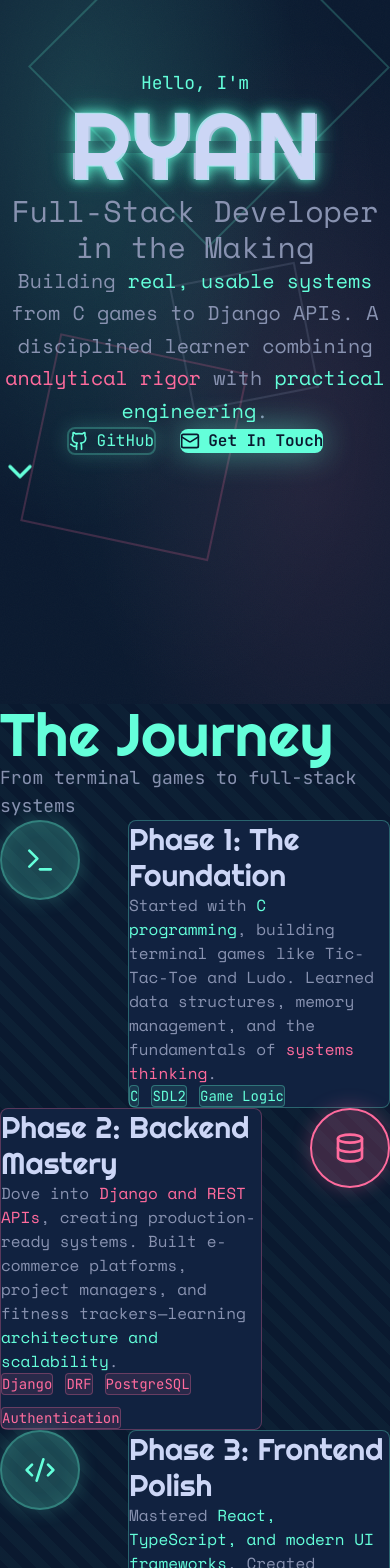
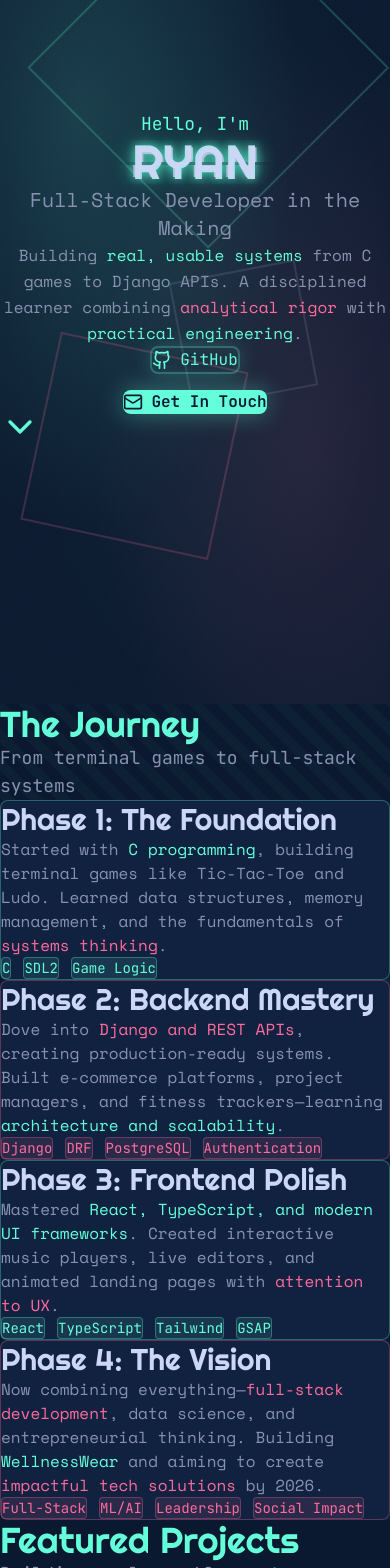
Before and after one commit to kyler004/portfolio, a React (Vite) app: page / in a window 390 px wide. Shown: the part 140-1708 px from the top of the page. Built offline with nearby package versions, Linux system fonts and the light colour scheme.

Commit message:
feat: Implement the main portfolio page and its core sections including hero, skills, projects, timeline, and contact.

```diff
--- a/src/components/Contact.tsx
+++ b/src/components/Contact.tsx
@@ -12,9 +12,9 @@ export default function Contact({
   linkedinUrl = "#", // TODO: Replace with actual LinkedIn URL
 }: ContactProps) {
   return (
-    <section className="py-32 px-6 bg-gradient-to-b from-[#0A192F] to-[#112240] relative overflow-hidden hero-gradient">
+    <section className="py-32 px-6 bg-linear-to-b from-[#0A192F] to-[#112240] relative overflow-hidden hero-gradient">
       <div className="max-w-4xl mx-auto text-center relative z-10">
-        <h2 className="font-display text-6xl text-[#64FFDA] mb-6 neon-glow fade-up">
+        <h2 className="font-display text-4xl md:text-6xl text-[#64FFDA] mb-6 neon-glow fade-up">
           Let's Build Something
         </h2>
         <p
--- a/src/components/FeaturedProjects.tsx
+++ b/src/components/FeaturedProjects.tsx
@@ -21,7 +21,7 @@ const FeaturedProjects = forwardRef<HTMLDivElement, FeaturedProjectsProps>(
     return (
       <section ref={ref} className="py-32 px-6 bg-[#0A192F] relative">
         <div className="max-w-7xl mx-auto">
-          <h2 className="font-display text-6xl text-[#64FFDA] mb-4 fade-up">
+          <h2 className="font-display text-4xl md:text-6xl text-[#64FFDA] mb-4 fade-up">
             Featured Projects
           </h2>
           <p className="font-mono text-[#8892B0] text-lg mb-20 fade-up">
--- a/src/components/HeroSection.tsx
+++ b/src/components/HeroSection.tsx
@@ -28,20 +28,20 @@ const HeroSection = forwardRef<HTMLDivElement>((_, ref) => {
           Hello, I'm
         </div>
         <h1
-          className="font-display text-8xl mb-6 glitch neon-glow fade-up"
+          className="font-display text-5xl sm:text-6xl md:text-8xl mb-6 glitch neon-glow fade-up"
           data-text="RYAN"
           style={{ transitionDelay: "0.2s" }}
         >
           RYAN
         </h1>
         <h2
-          className="font-body text-3xl text-[#8892B0] mb-8 fade-up"
+          className="font-body text-xl sm:text-2xl md:text-3xl text-[#8892B0] mb-8 fade-up"
           style={{ transitionDelay: "0.4s" }}
         >
           Full-Stack Developer in the Making
         </h2>
         <p
-          className="font-body text-xl text-[#8892B0] max-w-3xl mx-auto mb-12 leading-relaxed fade-up"
+          className="font-body text-base md:text-xl text-[#8892B0] max-w-3xl mx-auto mb-12 leading-relaxed fade-up px-4"
           style={{ transitionDelay: "0.6s" }}
         >
           Building <span className="text-[#64FFDA]">real, usable systems</span>{" "}
@@ -50,7 +50,7 @@ const HeroSection = forwardRef<HTMLDivElement>((_, ref) => {
           <span className="text-[#64FFDA]"> practical engineering</span>.
         </p>
         <div
-          className="flex gap-6 justify-center items-center fade-up"
+          className="flex flex-col sm:flex-row gap-4 sm:gap-6 justify-center items-center fade-up"
           style={{ transitionDelay: "0.8s" }}
         >
           <a
--- a/src/components/JourneyTimeline.tsx
+++ b/src/components/JourneyTimeline.tsx
@@ -5,7 +5,7 @@ const JourneyTimeline = forwardRef<HTMLDivElement>((_, ref) => {
   return (
     <section ref={ref} className="py-32 px-6 relative diagonal-stripes">
       <div className="max-w-6xl mx-auto">
-        <h2 className="font-display text-6xl text-[#64FFDA] mb-4 fade-up">
+        <h2 className="font-display text-4xl md:text-6xl text-[#64FFDA] mb-4 fade-up">
           The Journey
         </h2>
         <p className="font-mono text-[#8892B0] text-lg mb-20 fade-up">
@@ -14,8 +14,8 @@ const JourneyTimeline = forwardRef<HTMLDivElement>((_, ref) => {
 
         <div className="space-y-20">
           {/* Phase 1: C Programming */}
-          <article className="flex gap-12 items-start fade-left">
-            <div className="flex-shrink-0">
+          <article className="flex flex-col md:flex-row gap-6 md:gap-12 items-start fade-left">
+            <div className="shrink-0 hidden md:block">
               <div className="w-20 h-20 rounded-full bg-[#64FFDA]/20 border-2 border-[#64FFDA] flex items-center justify-center neon-border">
                 <Terminal size={32} className="text-[#64FFDA]" />
               </div>
@@ -46,8 +46,8 @@ const JourneyTimeline = forwardRef<HTMLDivElement>((_, ref) => {
           </article>
 
           {/* Phase 2: Backend Development */}
-          <article className="flex gap-12 items-start flex-row-reverse fade-right">
-            <div className="flex-shrink-0">
+          <article className="flex flex-col md:flex-row-reverse gap-6 md:gap-12 items-start fade-right">
+            <div className="shrink-0 hidden md:block">
               <div
                 className="w-20 h-20 rounded-full bg-[#FF6B9D]/20 border-2 border-[#FF6B9D] flex items-center justify-center"
                 style={{ boxShadow: "0 0 20px rgba(255, 107, 157, 0.3)" }}
@@ -87,8 +87,8 @@ const JourneyTimeline = forwardRef<HTMLDivElement>((_, ref) => {
           </article>
 
           {/* Phase 3: Frontend Excellence */}
-          <article className="flex gap-12 items-start fade-left">
-            <div className="flex-shrink-0">
+          <article className="flex flex-col md:flex-row gap-6 md:gap-12 items-start fade-left">
+            <div className="shrink-0 hidden md:block">
               <div className="w-20 h-20 rounded-full bg-[#64FFDA]/20 border-2 border-[#64FFDA] flex items-center justify-center neon-border">
                 <Code2 size={32} className="text-[#64FFDA]" />
               </div>
@@ -124,8 +124,8 @@ const JourneyTimeline = forwardRef<HTMLDivElement>((_, ref) => {
           </article>
 
           {/* Phase 4: Full-Stack Vision */}
-          <article className="flex gap-12 items-start flex-row-reverse fade-right">
-            <div className="flex-shrink-0">
+          <article className="flex flex-col md:flex-row-reverse gap-6 md:gap-12 items-start fade-right">
+            <div className="shrink-0 hidden md:block">
               <div
                 className="w-20 h-20 rounded-full bg-[#FF6B9D]/20 border-2 border-[#FF6B9D] flex items-center justify-center"
                 style={{ boxShadow: "0 0 20px rgba(255, 107, 157, 0.3)" }}
--- a/src/components/SideQuests.tsx
+++ b/src/components/SideQuests.tsx
@@ -13,9 +13,9 @@ interface SideQuestsProps {
 
 export default function SideQuests({ sideQuests }: SideQuestsProps) {
   return (
-    <section className="py-32 px-6 bg-gradient-to-b from-[#0A192F] to-[#112240] diagonal-stripes">
+    <section className="py-32 px-6 bg-linear-to-b from-[#0A192F] to-[#112240] diagonal-stripes">
       <div className="max-w-6xl mx-auto">
-        <h2 className="font-display text-6xl text-[#FF6B9D] mb-4 fade-up">
+        <h2 className="font-display text-4xl md:text-6xl text-[#FF6B9D] mb-4 fade-up">
           Side Quests
         </h2>
         <p className="font-mono text-[#8892B0] text-lg mb-20 fade-up">
--- a/src/components/SkillsConstellation.tsx
+++ b/src/components/SkillsConstellation.tsx
@@ -85,7 +85,7 @@ const SkillsConstellation = forwardRef<
       </div>
 
       <div className="max-w-6xl mx-auto relative z-10">
-        <h2 className="font-display text-6xl text-[#64FFDA] mb-4 fade-up">
+        <h2 className="font-display text-4xl md:text-6xl text-[#64FFDA] mb-4 fade-up">
           Skills Constellation
         </h2>
         <p className="font-mono text-[#8892B0] text-lg mb-20 fade-up">
--- a/src/pages/Portfolio.tsx
+++ b/src/pages/Portfolio.tsx
@@ -139,7 +139,7 @@ export default function Portfolio() {
   };
 
   return (
-    <div className="min-h-screen bg-[#0A192F] text-[#CCD6F6] overflow-x-hidden">
+    <div className="min-h-screen bg-[#0A192F] text-[#CCD6F6] overflow-x-hidden pt-16">
       <Navbar
         scrollToSection={scrollToSection}
         heroRef={heroRef}
```
